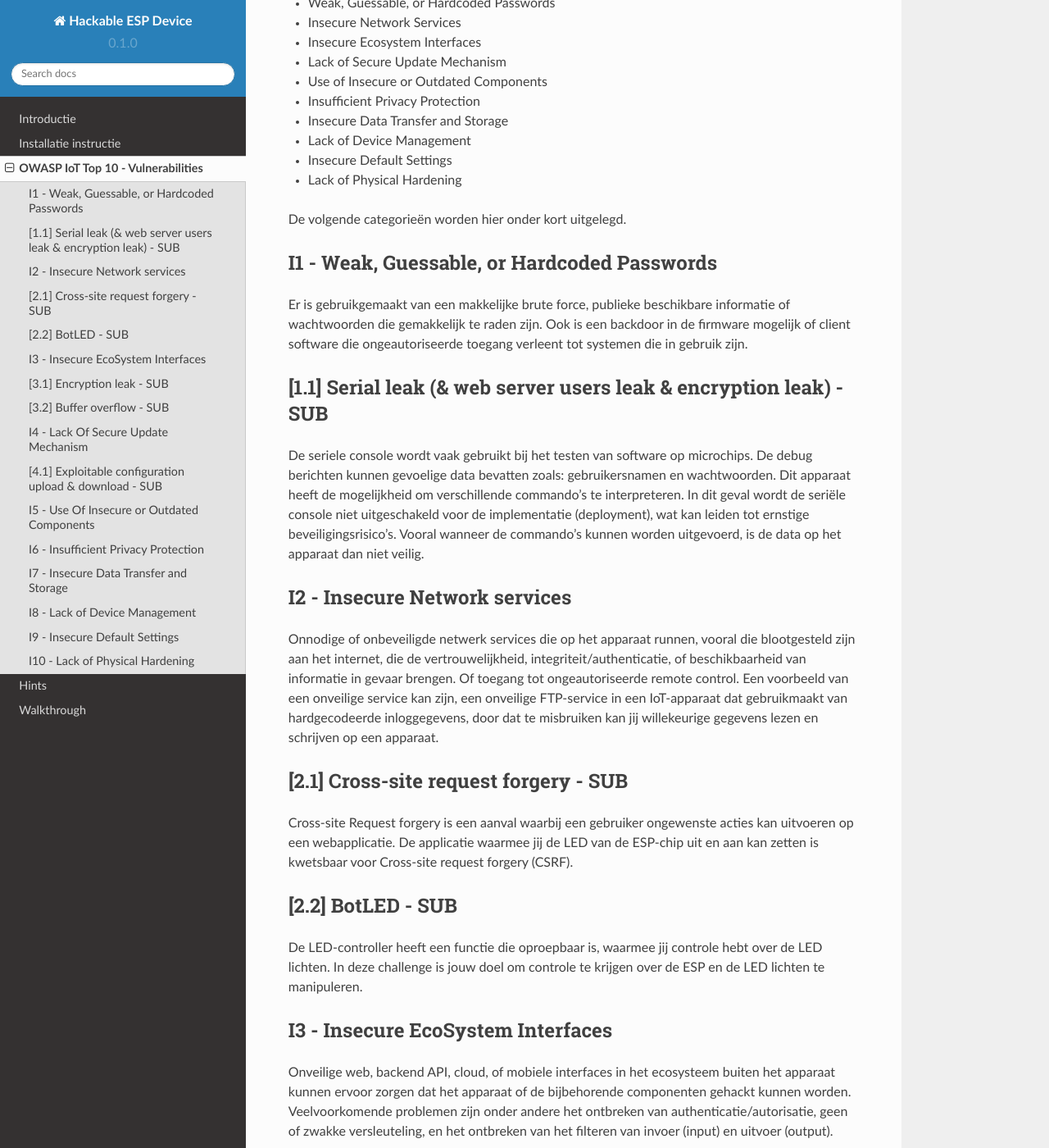
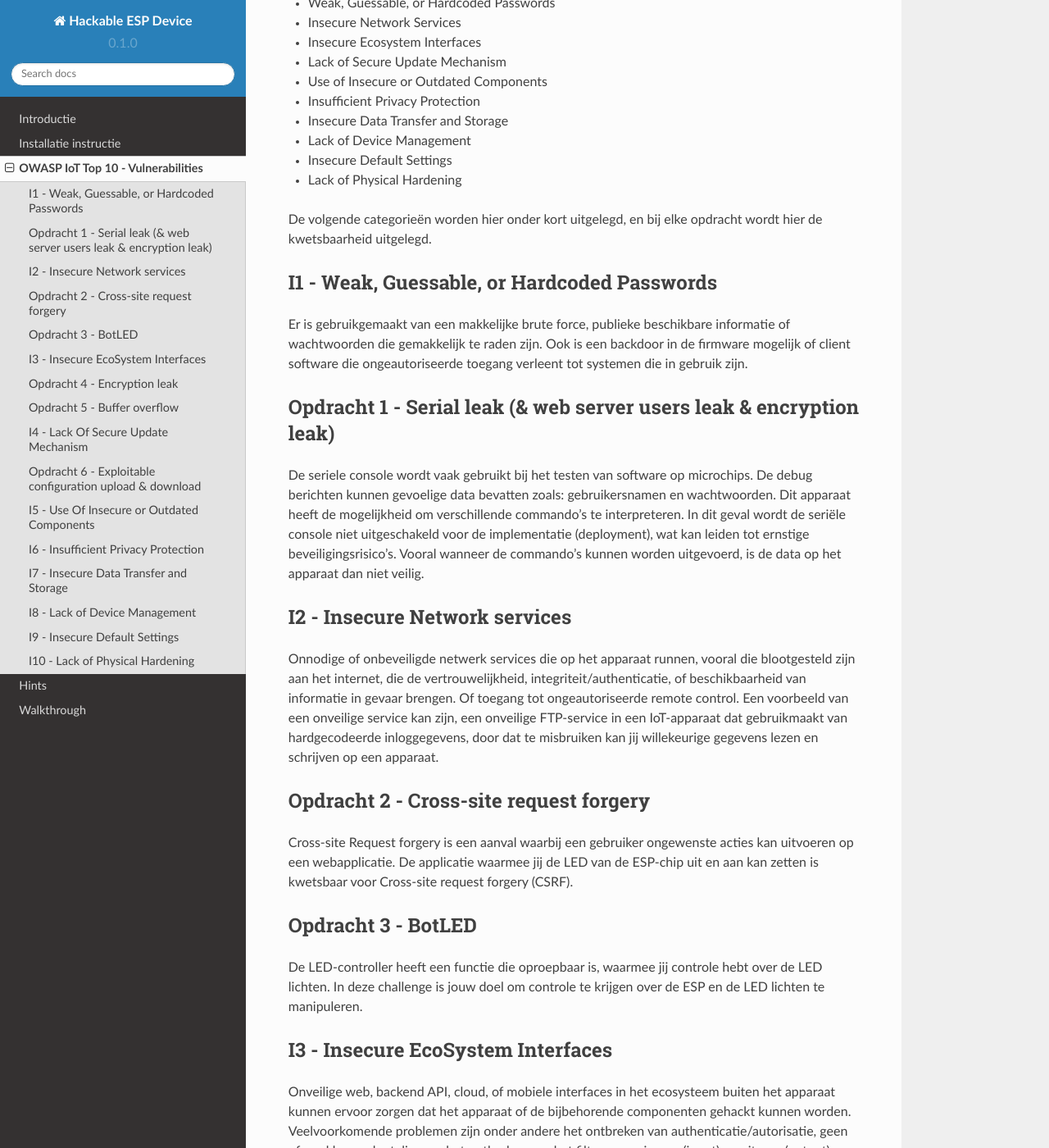
Before and after one commit to HollandCasino/Hackable-ESP-Device-v2, a Sphinx documentation site: the page built from docs/source/vulnerbillities.rst, in a window 1280 px wide and 1400 px high, scrolled down 216 px. Shown: the whole window at 82% size. Built offline with Sphinx 7.4.7 and the Read the Docs theme 2.0.0, drawn with Linux system fonts in a browser that asks for light colours; some of the changed text lies outside the part shown.

Commit message:
Update vulnerbillities.rst

```diff
--- a/docs/source/vulnerbillities.rst
+++ b/docs/source/vulnerbillities.rst
@@ -13,13 +13,13 @@ De OWASP IoT Top 10 bestaat uit de volgende categorieën
 - Lack of Device Management
 - Insecure Default Settings
 - Lack of Physical Hardening
-De volgende categorieën worden hier onder kort uitgelegd.
+De volgende categorieën worden hier onder kort uitgelegd, en bij elke opdracht wordt hier de kwetsbaarheid uitgelegd.
 
 I1 - Weak, Guessable, or Hardcoded Passwords
 -------
 Er is gebruikgemaakt van een makkelijke brute force, publieke beschikbare informatie of wachtwoorden die gemakkelijk te raden zijn. Ook is een backdoor in de firmware mogelijk of client software die ongeautoriseerde toegang verleent tot systemen die in gebruik zijn.
 
-[1.1]  Serial leak (& web server users leak & encryption leak) - SUB
+Opdracht 1 - Serial leak (& web server users leak & encryption leak)
 -------
 De seriele console wordt vaak gebruikt bij het testen van software op microchips. De debug berichten kunnen gevoelige data bevatten zoals: gebruikersnamen en wachtwoorden. Dit apparaat heeft de mogelijkheid om verschillende commando’s te interpreteren. In dit geval wordt de seriële console niet uitgeschakeld voor de implementatie (deployment), wat kan leiden tot ernstige beveiligingsrisico’s. Vooral wanneer de commando’s kunnen worden uitgevoerd, is de data op het apparaat dan niet veilig.
 
@@ -28,11 +28,11 @@ I2 - Insecure Network services
 Onnodige of onbeveiligde netwerk services die op het apparaat runnen, vooral die blootgesteld zijn aan het internet, die de vertrouwelijkheid, integriteit/authenticatie, of beschikbaarheid van informatie in gevaar brengen. Of toegang tot ongeautoriseerde remote control. Een voorbeeld van een onveilige service kan zijn, een onveilige FTP-service in een IoT-apparaat dat gebruikmaakt van hardgecodeerde inloggegevens, door dat te misbruiken kan jij willekeurige gegevens lezen en schrijven op een apparaat.
 
 
-[2.1] Cross-site request forgery - SUB
+Opdracht 2 - Cross-site request forgery
 ---------
 Cross-site Request forgery is een aanval waarbij een gebruiker ongewenste acties kan uitvoeren op een webapplicatie. De applicatie waarmee jij de LED van de ESP-chip uit en aan kan zetten is kwetsbaar voor Cross-site request forgery (CSRF).
 
-[2.2] BotLED - SUB
+Opdracht 3 - BotLED
 ---------
 De LED-controller heeft een functie die oproepbaar is, waarmee jij controle hebt over de LED lichten. In deze challenge is jouw doel om controle te krijgen over de ESP en de LED lichten te manipuleren.
 
@@ -40,11 +40,11 @@ I3 - Insecure EcoSystem Interfaces
 --------
 Onveilige web, backend API, cloud, of mobiele interfaces in het ecosysteem buiten het apparaat kunnen ervoor zorgen dat het apparaat of de bijbehorende componenten gehackt kunnen worden. Veelvoorkomende problemen zijn onder andere het ontbreken van authenticatie/autorisatie, geen of zwakke versleuteling, en het ontbreken van het filteren van invoer (input) en uitvoer (output).
 
-[3.1] Encryption leak - SUB
+Opdracht 4 - Encryption leak
 ----------
 CBC-modus is een AES-blokversleuteling-modus, waarbij het eerste plain tekstblok wordt gecombineerd met een initialisatievector voordat het wordt versleuteld. De decryptie werkt op dezelfde manier met gecodeerde (ciphered) tekst. Deze kwetsbaarheid gaat over het vinden van de sleutel en het decrypten van het bestand ermee. Tip: om de vulnerability te exploiteren moet jij superuser worden.
 
-[3.2] Buffer overflow - SUB
+Opdracht 5 - Buffer overflow
 ---------------
 Vroeger kwamen buffer overflows vaak voor. Tegenwoordig zijn de meeste software zo geschreven dat een buffer overflow niet meer mogelijk is. Bij microchips zoals een ESP-apparaat kunnen buffer overflows nog steeds voorkomen. Een buffer overflow treedt op wanneer de hoeveelheid gegevens groter is dan de opslagcapaciteit van de memory buffer. Als gevolg hiervan probeert het programma dat de gegevens naar de buffer schrijft, per ongeluk aangrenzende geheugenlocaties overschrijden.
 Bijvoorbeeld een buffer voor inloggegevens kan ontworpen zijn om gebruikersnaam en wachtwoord inputs van 8 bytes te verwachten, dus als er een transactie is met een invoer van 10 bytes, kan het programma de overtollige gegevens voorbij de buffergrens schrijven.
@@ -54,8 +54,8 @@ I4 - Lack Of Secure Update Mechanism
 -----------------
 IoT apparaten zijn meestal vaak goedkoop, energiezuinig en gebruiksvriendelijk ontworpen, wat kan leiden tot het missen van beveiligingsmaatregelen. Het ontbreken van een veilig update mechanisme maakt het IoT apparaat kwetsbaar en exploiteerbaar. Aanvallers kunnen misbruik maken van verouderde firmware of software om de beveiliging van het apparaat in gevaar te brengen.
 
-[4.1] Exploitable configuration upload & download - SUB
----------------
+Opdracht 6 - Exploitable configuration upload & download
+--------------
 Er is een configuratiebestand ergens verborgen op de webserver. Deze configuratie kan geback-upt en hersteld worden. Het back-uppen en herstellen is niet op de juiste manier beveiligd. Probeer hier misbruik van te maken.
 
 I5 - Use Of Insecure or Outdated Components
```
